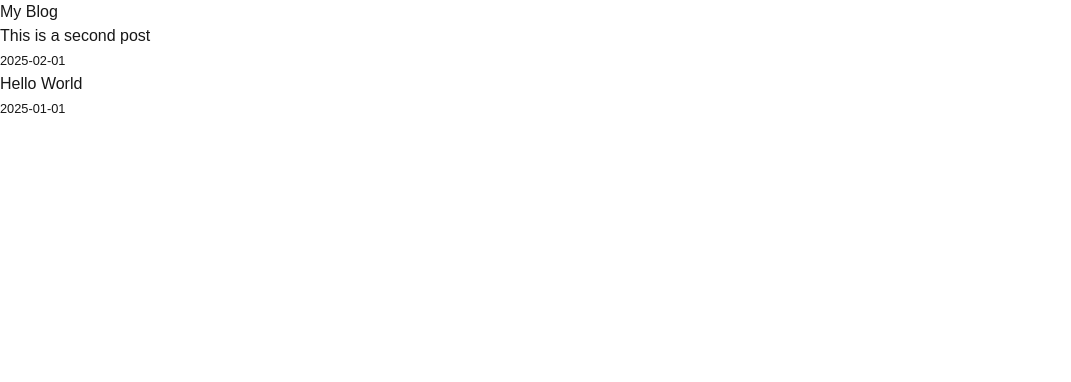
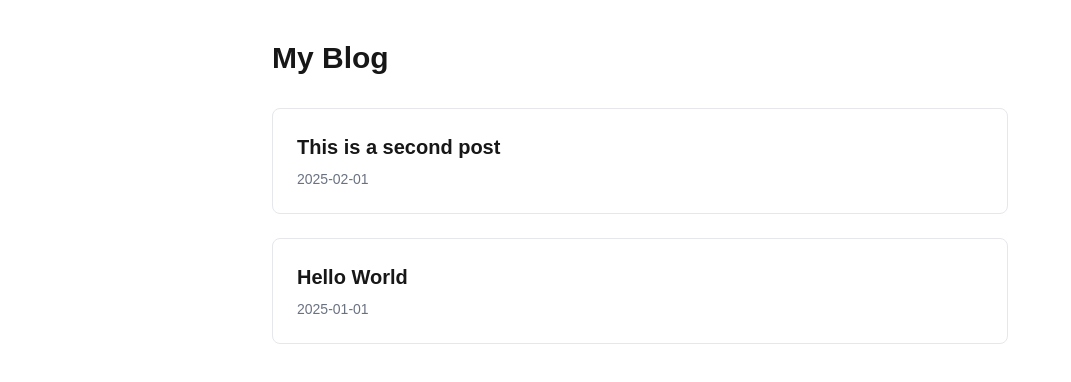
Before and after one commit to caasion/portfolio, a Next.js app: page /blog in a window 1280 px wide. Shown: the top 382 px of the page, without its empty margins (0-1071 px from the left). Built offline with nearby package versions, Linux system fonts and the light colour scheme.

Commit message:
Add styling to blog index

```diff
--- a/src/app/blog/page.tsx
+++ b/src/app/blog/page.tsx
@@ -5,17 +5,21 @@ export default function BlogIndex() {
   const allPosts = getSortedBlogData();
 
   return (
-    <section>
-      <h1>My Blog</h1>
-      <ul>
+    <main className="max-w-3xl mx-auto py-10 px-4">
+      <h1 className="text-3xl font-bold mb-8">My Blog</h1>
+
+      <div className="grid gap-6">
         {allPosts.map(({ id, date, title }) => (
-          <li key={id}>
-            <Link href={`/blog/${id}`}>{title}</Link>
-            <br />
-            <small>{date}</small>
-          </li>
+          <Link
+            href={`/blog/${id}`}
+            key={id}
+            className="block p-6 bg-white dark:bg-black border border-gray-200 dark:border-gray-400 rounded-lg hover:shadow-md transition-shadow"
+          >
+            <h2 className="text-xl font-semibold mb-2">{title}</h2>
+            <p className="text-gray-500 text-sm">{date}</p>
+          </Link>
         ))}
-      </ul>
-    </section>
+      </div>
+    </main>
   );
 }
```
